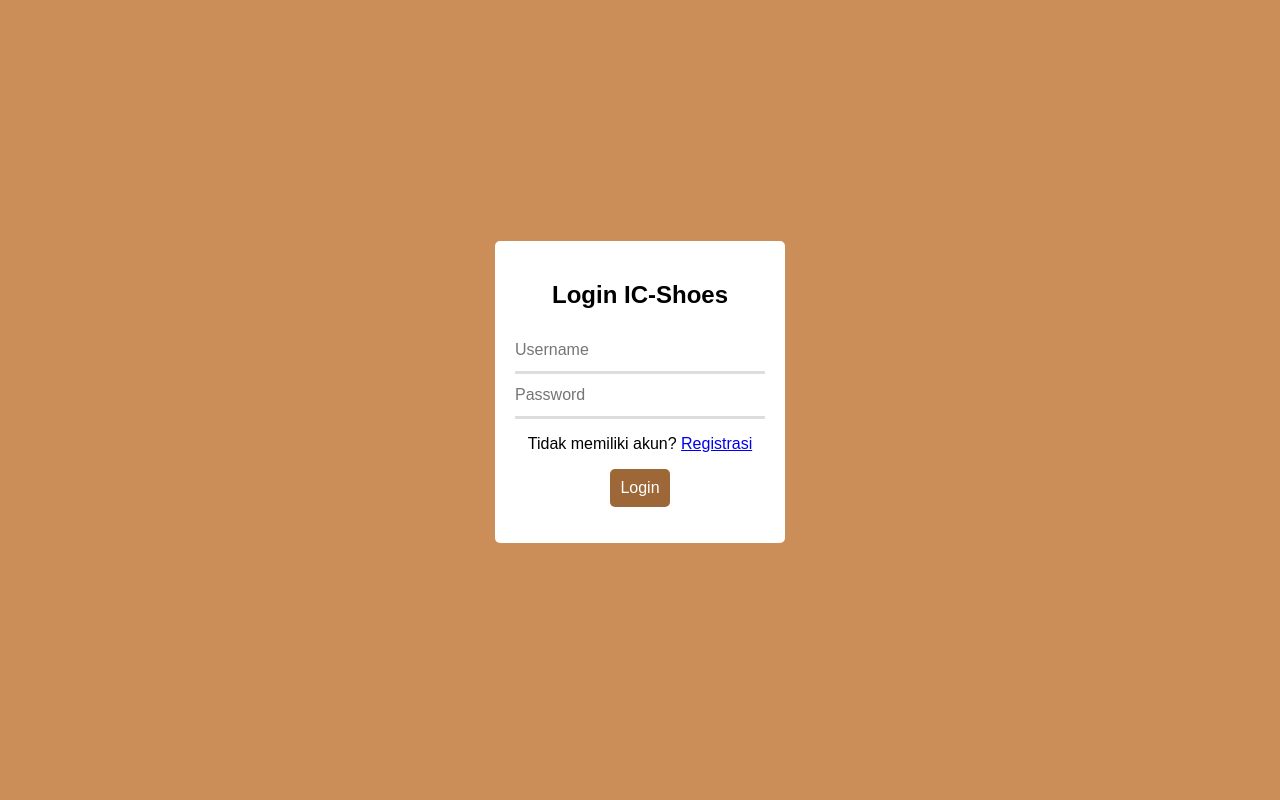
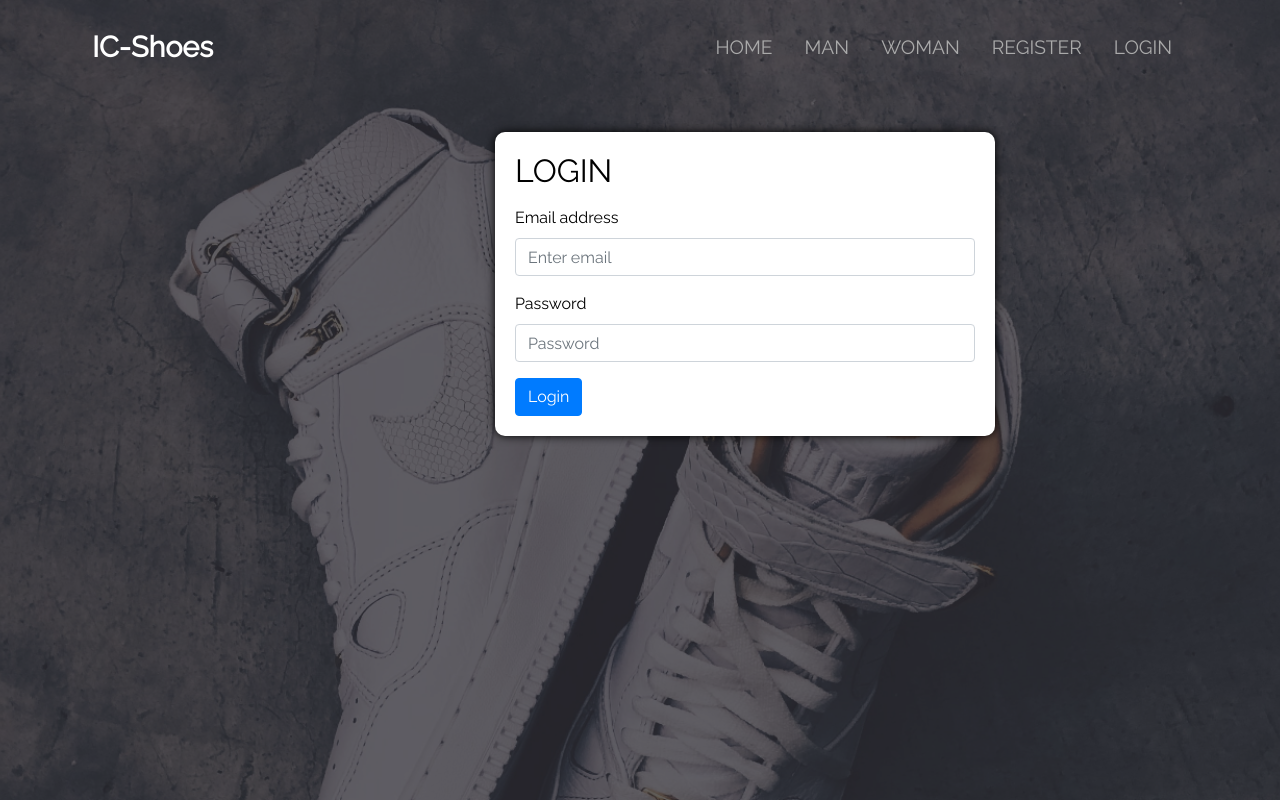
Before and after one commit to mangrio00/ic-shoes, a PHP site: page /loginpage.html in a window 1280 px wide. Run offline with PHP 8.4, Linux system fonts and the light colour scheme.

Commit message:
update regis dan login

```diff
--- a/code web/loginpage.html
+++ b/code web/loginpage.html
@@ -1,15 +1,55 @@
+<!DOCTYPE html>
 <html>
 <head>
+  <meta charset="utf-8">
+  <meta name="viewreport" content="width=device-width, initial-scale=1.0">
   <title>IC-Shoes</title>
-    <link type="text/css" rel="stylesheet" href="styleLogin.css">
+  <link rel="stylesheet" type="text/css" href="https://stackpath.bootstrapcdn.com/bootstrap/4.3.1/css/bootstrap.min.css" />
+  <link href="https://fonts.googleapis.com/css?family=Raleway&display=swap" rel="stylesheet" />
+  <link rel="stylesheet" type="text/css" href="styleRegis.css" />
 </head>
 <body>
-        <form>
-			<h2>Login IC-Shoes</h2>
-			<input type="text" placeholder="Username">
-			<input type="password" placeholder="Password">
-            <p>Tidak memiliki akun? <a href="url">Registrasi</a><p>
-			<button type="submit">Login</button>
+    <div class="container-fluid banner">
+    <div class="row">
+      <div class="col-md-12">
+        <nav class="navbar navbar-md">
+          <div class="navbar-brand">IC-Shoes</div>
+          <ul class="nav">
+            <li class="nav-item">
+              <a class="nav-link" href="#">HOME</a>
+            </li>
+            <li class="nav-item">
+              <a class="nav-link" href="#">MAN</a>
+            </li>
+            <li class="nav-item">
+              <a class="nav-link" href="#">WOMAN</a>
+            </li>
+            <li class="nav-item">
+              <a class="nav-link" href="#">REGISTER</a>
+            </li>
+            <li class="nav-item">
+              <a class="nav-link" href="#">LOGIN</a>
+            </li>
+          </ul>
+        </nav>
+      </div>
+    <div class="container-fluid">
+        <div class="row justify-content-center">
+            <div class="col-12 col-sm-6 col-md-3">
+              <form class="form-container">
+                <label><h2>LOGIN</h2></label>
+              <div class="form-group">
+                <label for="exampleInputEmail1">Email address</label>
+                <input type="email" class="form-control" id="exampleInputEmail1" aria-describedby="emailHelp" placeholder="Enter email">
+              </div>
+              <div class="form-group">
+                <label for="exampleInputPassword1">Password</label>
+                <input type="password" class="form-control" id="exampleInputPassword1" placeholder="Password">
+              </div>
+              <button type="submit" class="btn btn-primary">Login</button>
             </form>
+            </div>
+        </div>
+    </div>
 </body>
 </html>
--- a/code web/styleLogin.css
+++ b/code web/styleLogin.css
@@ -1,59 +1,51 @@
-body {
-	display: flex;
-	justify-content: center;
-	align-items: center;
-	background-color: #CC8E58;
-	text-align: center;
+body{
+  margin:0;
+  padding:0;
+  background:#fff;
+  font-family: 'Raleway',sans-serif;
+  color: #fff;
 }
 
-h2 {
-	font-family: arial;
-	text-align: center;
+.banner{
+  height: 100vh;
+  width: 100%;
+  background:url('overlay.png'),url('bg1.jpg');
+  background-position: top;
+  background-size:cover;
+  /*background-attachment: fixed;*/s
+  background-repeat: no-repeat;
+}
+.banner .navbar{
+  margin-top:1%;
+}
+.banner .navbar-brand{
+  color: #fff;
+  font-size:1.8em;
+  font-weight: 700;
+  margin-left: 5%;
+}
+.banner .nav{
+  margin-right:5%;
+}
+.banner .nav li a{
+  color:#aaa;
+  font-size: 1.2em;
 }
 
-p {
-	font-family: arial;
-	text-align: center;
+.form-container{
+	width: 500px;
+	position: absolute;
+	top: 50px;
+	background: #fff;
+	padding: 20px;
+	border-radius: 10px;
+	box-shadow: 0px 0px 10px 0px #000;
 }
 
-form {
-	background-color: #ffffff;
-	flex-direction: column;
-	border-radius: 5px;
-	padding: 20px;
+.form-container h2{
+	color: black;
 }
 
-input {
-	padding: 12px 0;
-	font-family: arial;
-	font-size: 16px;
-	width: 250px;
-	display: block;
-	border: none;
-	border-bottom: 3px solid #ddd;
-	margin: 0 auto;
+.form-container label{
+	color: black;
 }
-
-input:hover {
-	border-bottom: 3px solid #9E6737;
-}
-
-input:focus {
-	border-bottom: 3px solid #9E6737;
-	background-color: #E5BB97;
-}
-
-button {
-	background-color: #9E6737;
-	font-family: arial;
-	color: #ffffff;
-	font-size: 16px;
-	border: none;
-	border-radius: 5px;
-	text-align: center;
-	padding: 10px;
-}
-
-button:hover {
-	background-color: #CC8E58;
-}
--- a/code web/styleRegis.css
+++ b/code web/styleRegis.css
@@ -1,60 +1,51 @@
-body {
-	display: flex;
-	justify-content: center;
-	align-items: center;
-	background-color: #CC8E58;
-	text-align: center;
+body{
+  margin:0;
+  padding:0;
+  background:#fff;
+  font-family: 'Raleway',sans-serif;
+  color: #fff;
 }
 
-h2 {
-	font-family: arial;
-	text-align: center;
+.banner{
+  height: 100vh;
+  width: 100%;
+  background:url('overlay.png'),url('bg1.jpg');
+  background-position: top;
+  background-size:cover;
+  /*background-attachment: fixed;*/s
+  background-repeat: no-repeat;
+}
+.banner .navbar{
+  margin-top:1%;
+}
+.banner .navbar-brand{
+  color: #fff;
+  font-size:1.8em;
+  font-weight: 700;
+  margin-left: 5%;
+}
+.banner .nav{
+  margin-right:5%;
+}
+.banner .nav li a{
+  color:#aaa;
+  font-size: 1.2em;
 }
 
-p {
-	font-family: arial;
-	text-align: center;
+.form-container{
+	width: 500px;
+	position: absolute;
+	top: 50px;
+	background: #fff;
+	padding: 20px;
+	border-radius: 10px;
+	box-shadow: 0px 0px 10px 0px #000;
 }
 
-form {
-	background-color: #ffffff;
-	flex-direction: column;
-	border-radius: 5px;
-	padding: 20px;
+.form-container h2{
+	color: black;
 }
 
-input {
-	padding: 12px 0;
-	font-family: arial;
-	font-size: 16px;
-	width: 400px;
-	display: block;
-	border: none;
-	border-bottom: 3px solid #ddd;
-	margin: 0 auto;
+.form-container label{
+	color: black;
 }
-
-input:hover {
-	border-bottom: 3px solid #9E6737;
-}
-
-input:focus {
-	border-bottom: 3px solid #9E6737;
-	background-color: #E5BB97;
-}
-
-button {
-	background-color: #9E6737;
-	font-family: arial;
-	color: #ffffff;
-	font-size: 16px;
-	border: none;
-	border-radius: 5px;
-	text-align: center;
-    margin-top: 10px;
-	padding: 10px;
-}
-
-button:hover {
-	background-color: #CC8E58;
-}
```
Also changed, not shown: code web/registrasipage.html (+64 -11 lines), code web/bg1.jpg (added), code web/bg2.jpg (added), code web/overlay.png (added). Lines whose indentation alone changed are shown as unchanged.
